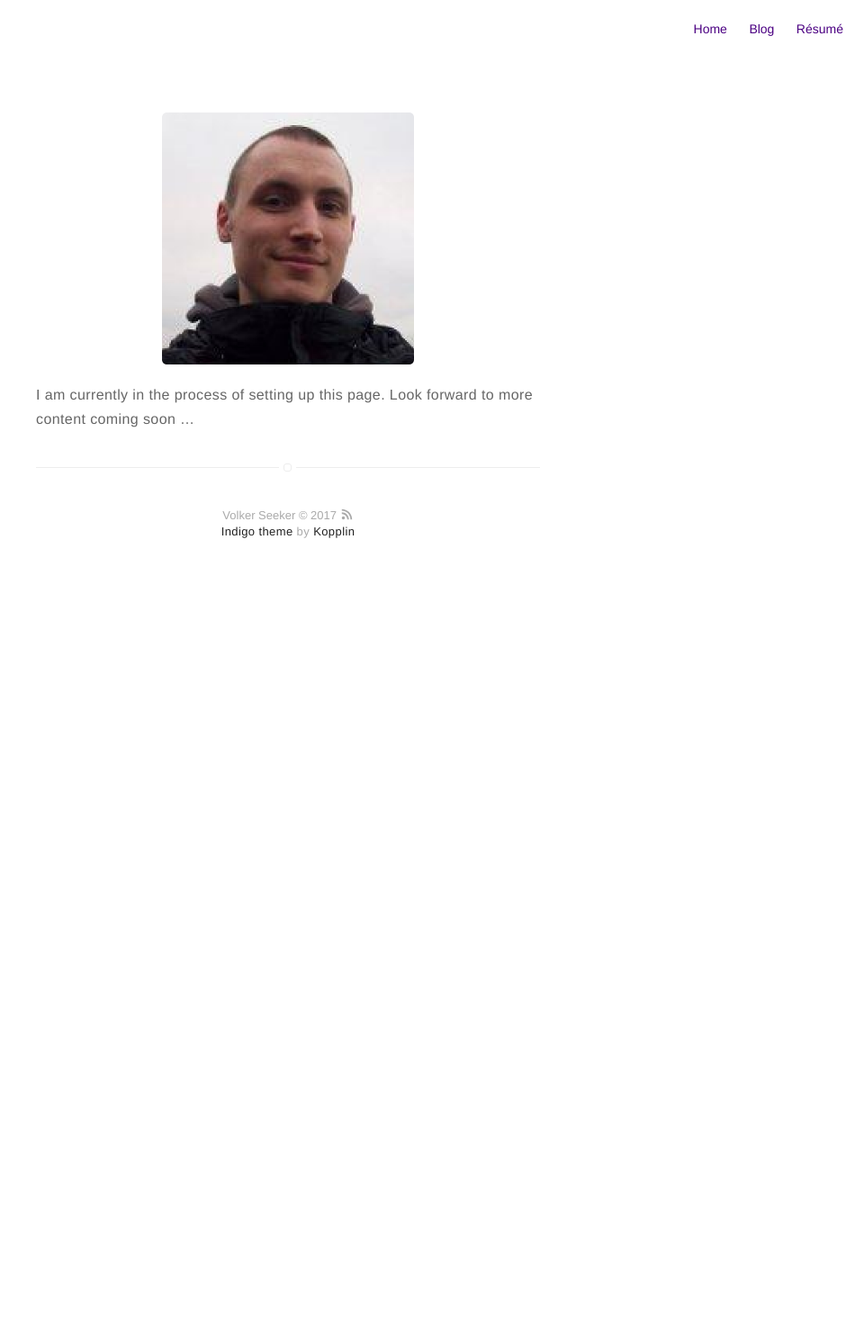
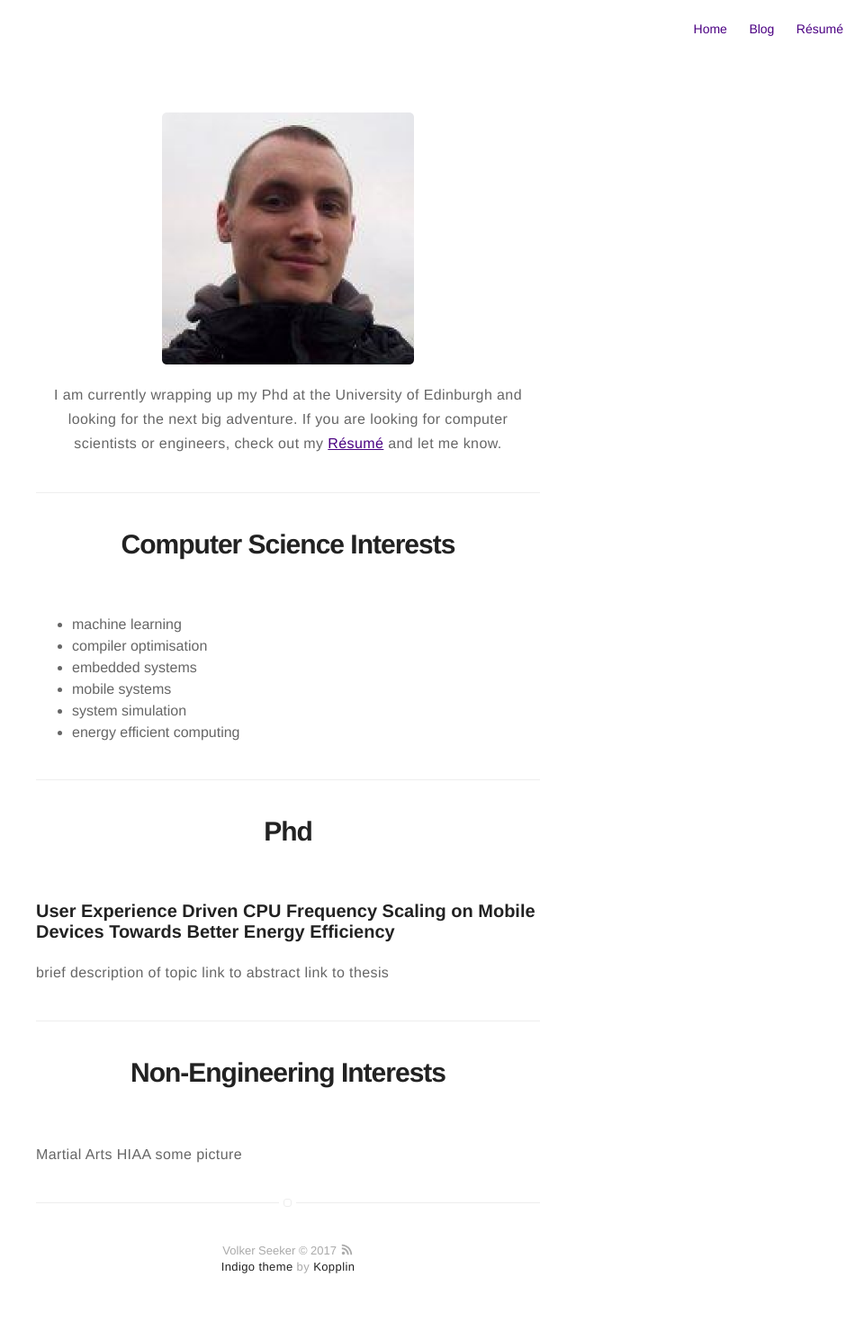
Before and after one commit to vsee/old_personal_page, a Jekyll site: the page built from about.md, in a window 1280 px wide. Shown: the whole page at 90% size, without its empty margins (320-1280 px from the left). Built offline with Jekyll 4.4.1, drawn with Linux system fonts in a browser that asks for light colours; before the commit the page ends 900 px from its top, so only the background shows below that.

Commit message:
adds documents adds about sketch

```diff
--- a/_config.yml
+++ b/_config.yml
@@ -1,6 +1,6 @@
 # main text of home
 name: Volker Seeker
-bio: If a listener nods his head when you're explaining your program, wake him up. Alan Perlis
+bio: If a listener nods his head when you're explaining your program, wake him up.<br>Alan Perlis
 
 # twitter summary info
 description: Volker Seeker's personal page
@@ -14,7 +14,7 @@ picture: assets/images/profile.png
 # and specify source (external or local).
 resume: true
 resume-external: false
-resume-url: cv/resume.pdf
+resume-url: docs/cv/resume.pdf
 
 url: http://vsee.github.io
 
--- a/about.md
+++ b/about.md
@@ -4,5 +4,34 @@ layout: page
 ---
 ![Profile Image]({{ site.url }}/{{ site.picture }})
 
-I am currently in the process of setting up this page. Look forward
-to more content coming soon ...
+<p style="text-align: center;">
+I am currently wrapping up my Phd at the University of Edinburgh and
+looking for the next big adventure. If you are looking for computer scientists or engineers, check out my <a class="link" href="{% if site.resume-external %}{{ site.resume-url }}{% else %}{{ site.url }}/{{ site.resume-url }}{% endif %}">Résumé</a> and let me know.
+</p>
+
+---
+
+# Computer Science Interests
+
+* machine learning
+* compiler optimisation
+* embedded systems
+* mobile systems
+* system simulation
+* energy efficient computing
+
+---
+
+# Phd
+### User Experience Driven CPU Frequency Scaling on Mobile Devices Towards Better Energy Efficiency
+
+brief description of topic
+link to abstract
+link to thesis
+
+---
+
+# Non-Engineering Interests
+
+Martial Arts
+HIAA some picture
```
Also changed, not shown: 6 other files.
